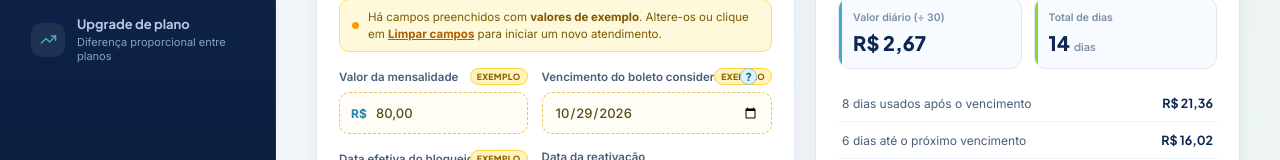
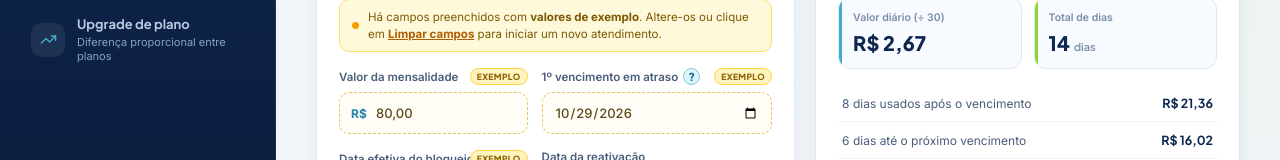
Before and after one commit to sacgiliel-lgtm/calculadora-proporcionais-vitalnet, a React (Vite) app: page / in a window 1280 px wide. Shown: the part 362-522 px from the top of the page. Built offline with nearby package versions, Linux system fonts and the light colour scheme.

Commit message:
Change label for due date field

```diff
--- a/src/App.tsx
+++ b/src/App.tsx
@@ -414,7 +414,7 @@ export default function App() {
               isSample={monthly === DEFAULTS.monthly}
             />
             <Field
-              label="Vencimento do boleto considerado"
+              label="1º vencimento em atraso"
               value={due}
               onChange={setDue}
               type="date"
```
